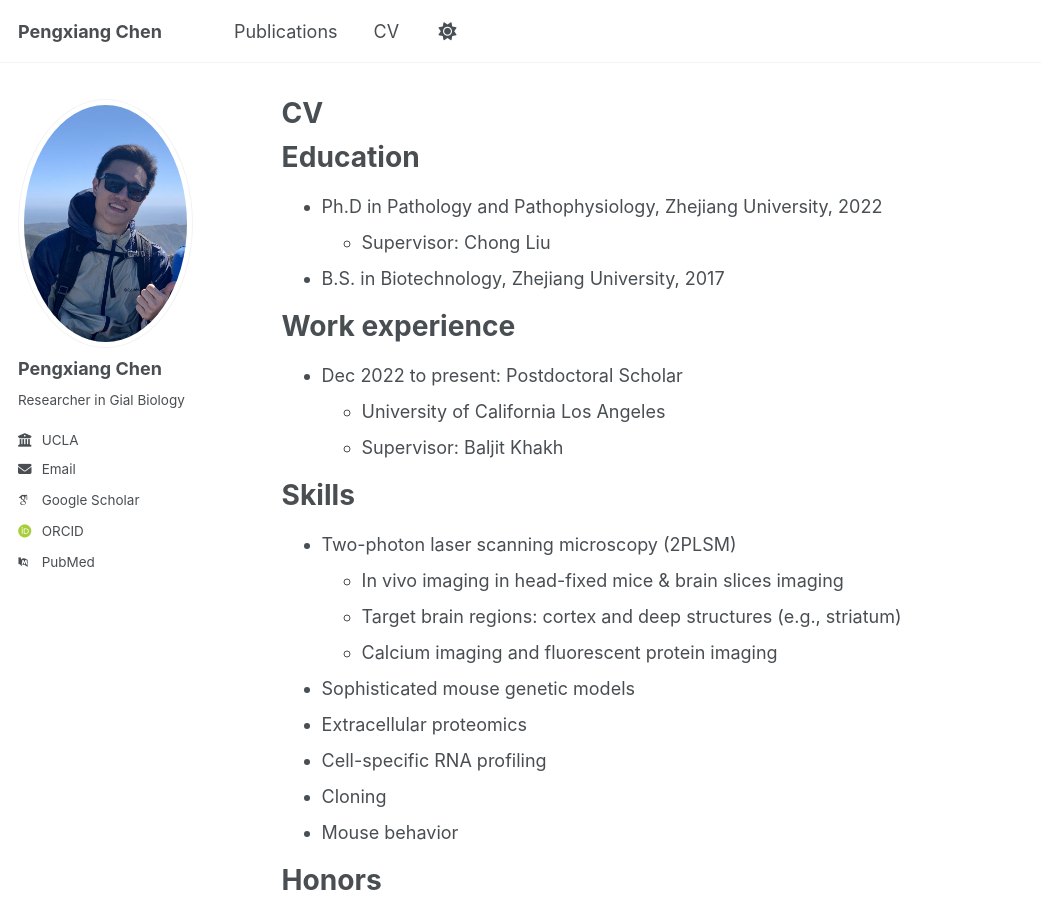
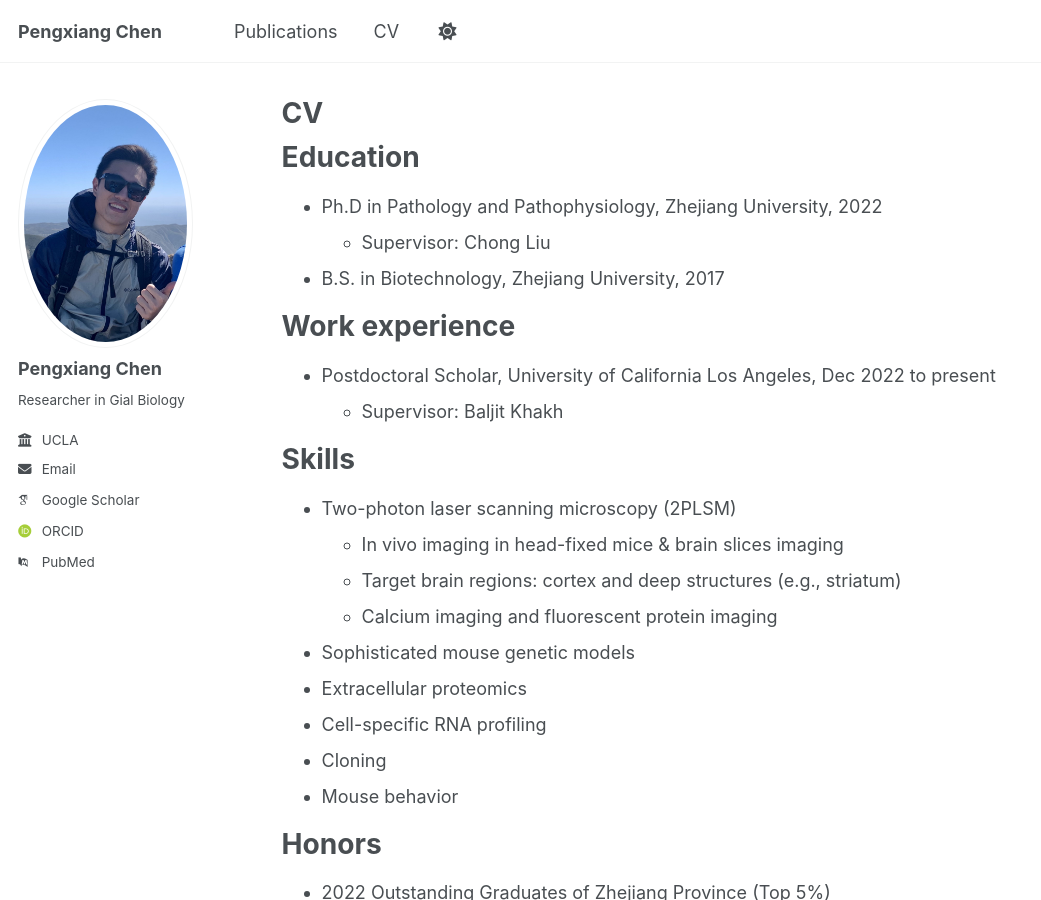
Before and after one commit to bluesea405/pxchen, a Jekyll site: the page built from _pages/cv.md, in a window 1280 px wide and 900 px high. Shown: the whole window, without its empty margins (0-1041 px from the left). Built offline with Jekyll 4.4.1, drawn with Linux system fonts in a browser that asks for light colours; some web fonts are replaced; a script that is not in the unit is left out.

Commit message:
Update cv.md

```diff
--- a/_pages/cv.md
+++ b/_pages/cv.md
@@ -17,10 +17,8 @@ Education
 
 Work experience
 ======
-* Dec 2022 to present: Postdoctoral Scholar
-  * University of California Los Angeles
+* Postdoctoral Scholar, University of California Los Angeles,  Dec 2022 to present
   * Supervisor: Baljit Khakh
-
 
 Skills
 ======
```
